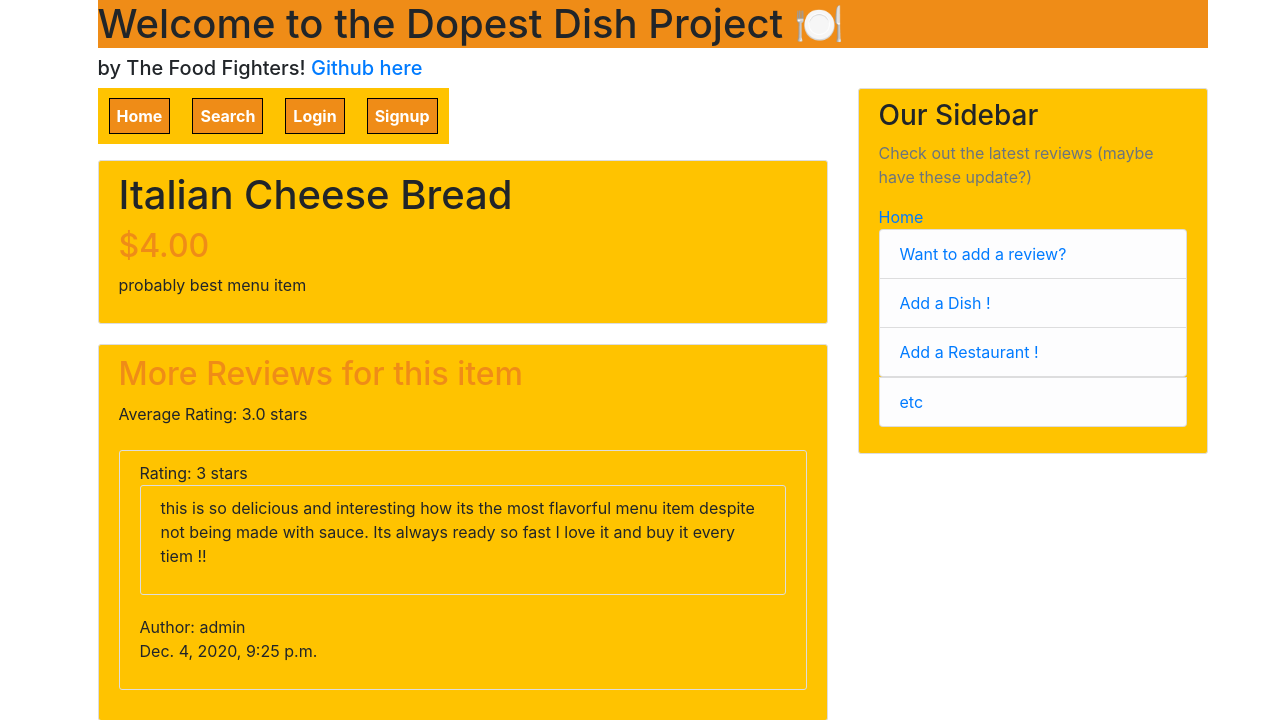
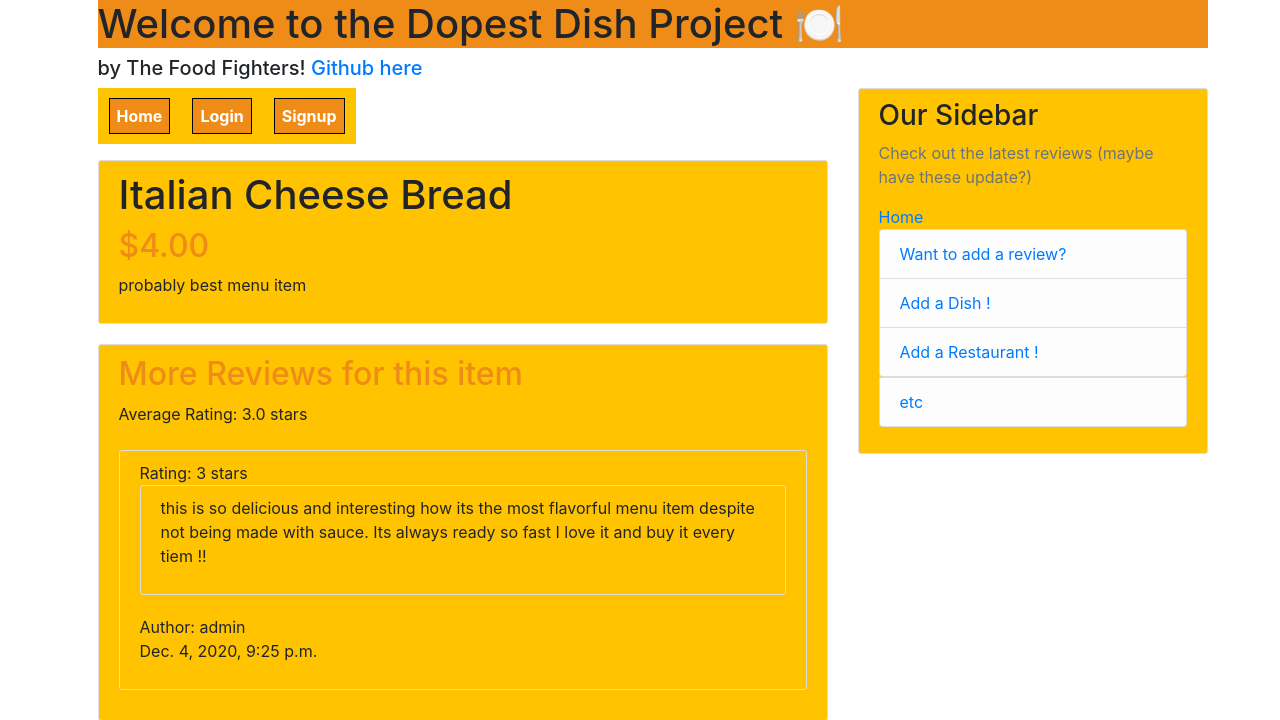
Before and after one commit to lifeunsubscribe/dopestDish, a Django app: page /dish/2/ in a window 1280 px wide. Shown: the top 720 px of the page. Run offline with Django 3.2, Linux system fonts and the light colour scheme; data comes from the database, SQL or seed files in the repository; lists and menus that the app fills with data are empty; some libraries are stand-ins or nearby versions.

Commit message:
got rid of search tab
because theres already a search bar on home page

```diff
--- a/src/templates/navbar.html
+++ b/src/templates/navbar.html
@@ -21,7 +21,6 @@
       <tr>
 
     <th><a href="{% url 'home' %}">Home</a></th>
-    <th><a href="{% url 'search' %}">Search</a></th>
 
         <div>
           {% if user.is_authenticated %}
```
